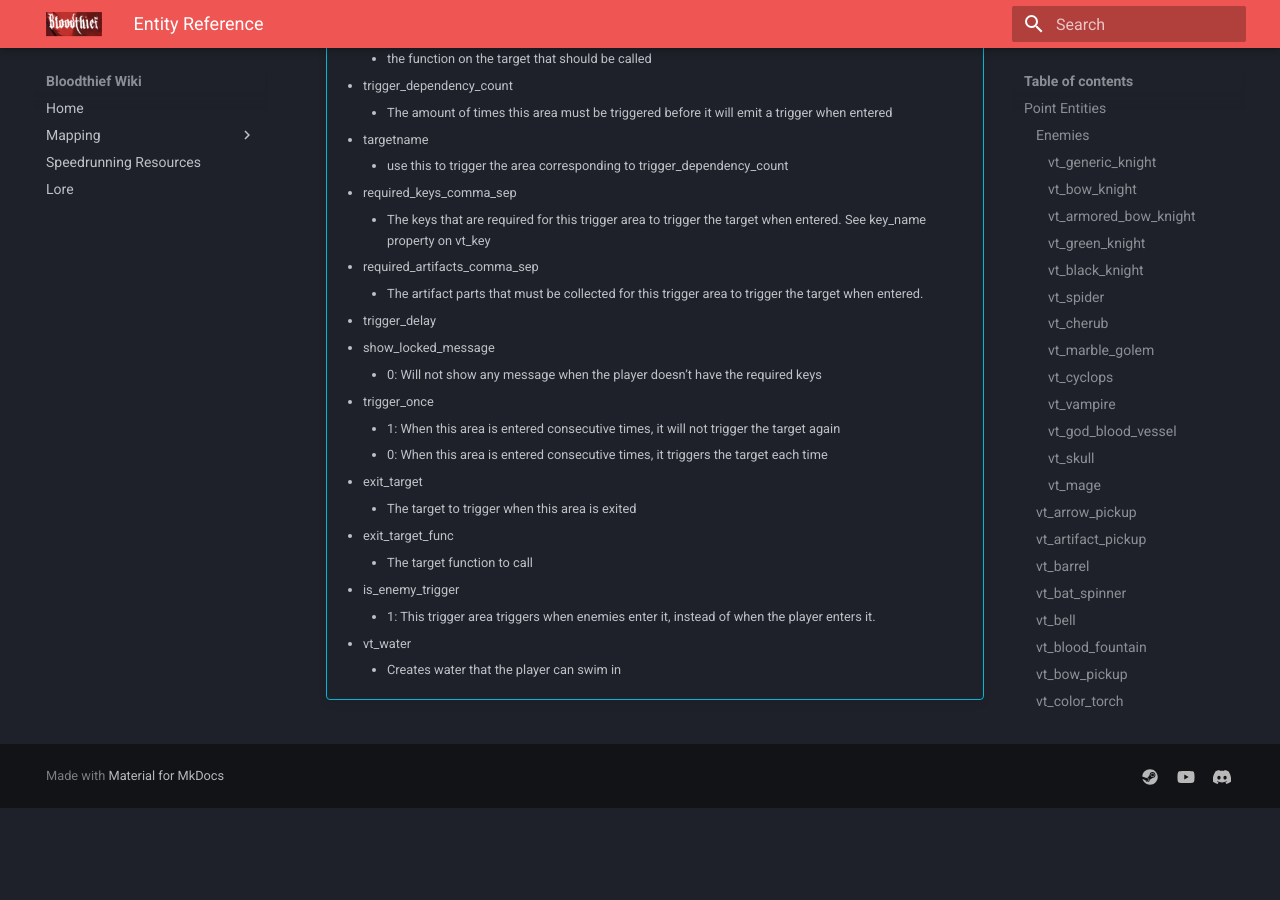
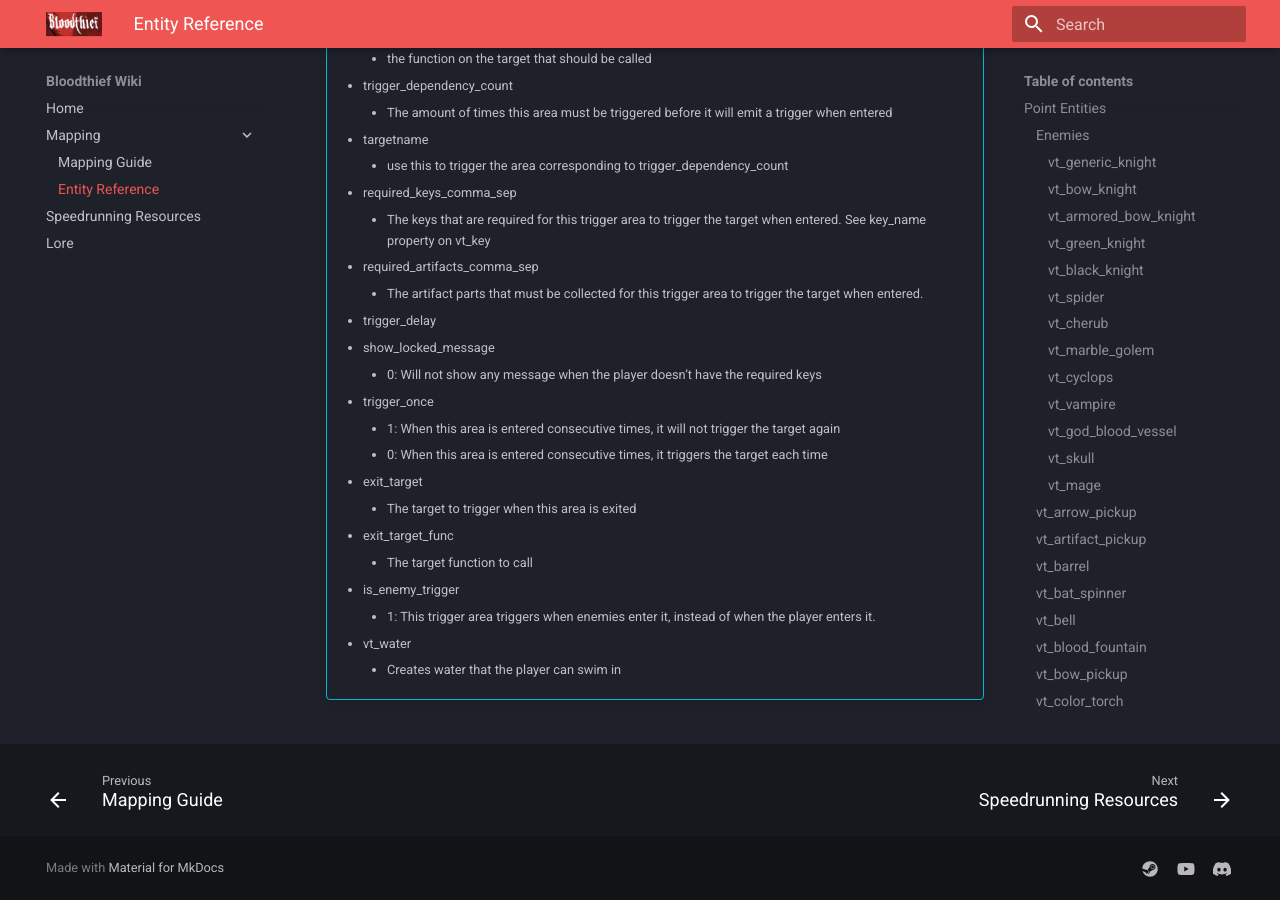
Before and after one commit to FridgeManIO/BloodthiefWiki, an MkDocs documentation site: the page built from docs/entity-reference.md, in a window 1280 px wide and 900 px high, scrolled down 23634 px. Built offline with MkDocs 1.6.1 and Material for MkDocs 9.7.7, drawn with Linux system fonts in a browser that asks for light colours; before the commit the page ends 24442 px from its top, so only the background shows below that.

Commit message:
Removed external site links. Feels a little dodgy.

```diff
--- a/mkdocs.yml
+++ b/mkdocs.yml
@@ -28,8 +28,10 @@ plugins:
 nav:
     - Home: index.md
     - Mapping:
-        - Mapping Guide: https://blargis.github.io/bloodthief_docs/mapping-guide
-        - Entity Reference: https://blargis.github.io/bloodthief_docs/entity-reference
+        # - Mapping Guide: https://blargis.github.io/bloodthief_docs/mapping-guide #These hard-link to blargis' site. Very dodgy
+        # - Entity Reference: https://blargis.github.io/bloodthief_docs/entity-reference
+        - Mapping Guide: mapping-guide.md
+        - Entity Reference: entity-reference.md
     - Speedrunning Resources: speedrunning.md
     - Lore: lore.md
 
```
